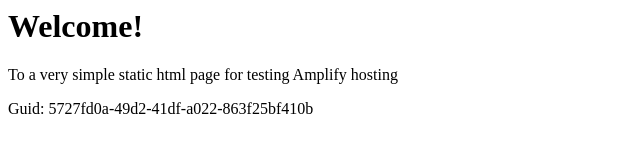
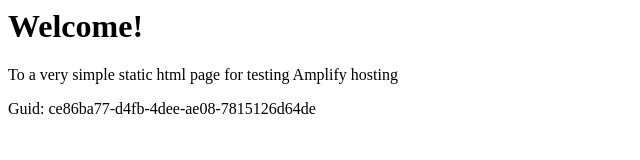
Before and after one commit to aws-aemilia-cmh/Github-PR-Commit-Integration-Test-DoNotTouch-GithubWebhookPreviewCanaryTest-v1-prod-us-east-2, a website: page src/index.html in a window 1280 px wide. Shown: the full height of the page, 0-640 px from the left. Drawn offline with Linux system fonts and the light colour scheme.

Commit message:
commit from integ tests

```diff
--- a/src/index.html
+++ b/src/index.html
@@ -12,6 +12,6 @@
 <body>
     <h1>Welcome!</h1>
     <p>To a very simple static html page for testing Amplify hosting</p>
-    <p>Guid: 5727fd0a-49d2-41df-a022-863f25bf410b</p></body>
+    <p>Guid: ce86ba77-d4fb-4dee-ae08-7815126d64de</p></body>
 
 </html>
```
